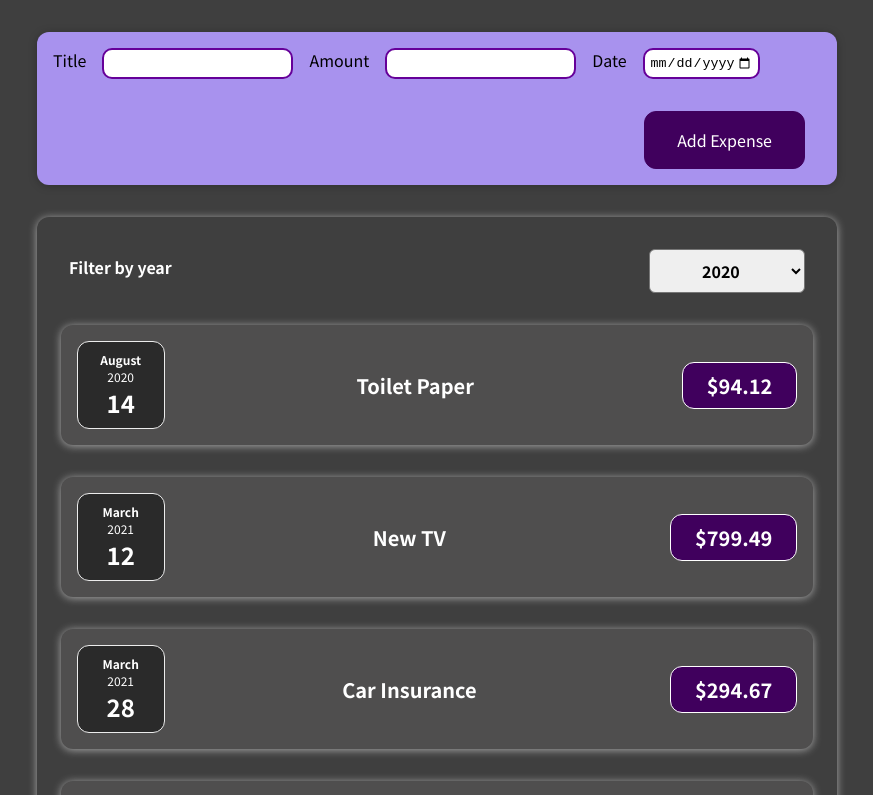
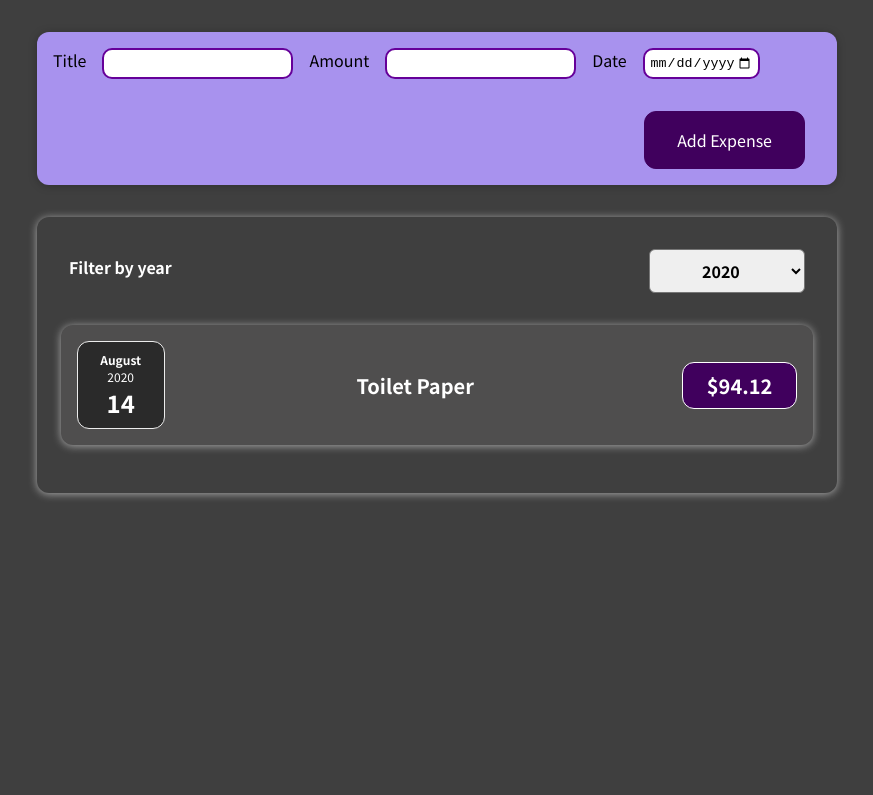
Before and after one commit to PratikHati/Expense-Tracker, a React (Create React App) app: page / in a window 1280 px wide. Shown: the top 795 px of the page, without its empty margins (203-1076 px from the left). Built offline with nearby package versions, Linux system fonts and the light colour scheme; the HTML template or start-up script is replaced by a standard one.

Commit message:
Conditional rendering of objects

```diff
--- a/src/App.js
+++ b/src/App.js
@@ -14,13 +14,13 @@ const DUMMY_EXPENSES = [
     id: 'e3',
     title: 'Car Insurance',
     amount: 294.67,
-    date: new Date(2021, 2, 28),
+    date: new Date(2022, 2, 28),
   },
   {
     id: 'e4',
     title: 'New Desk (Wooden)',
     amount: 450,
-    date: new Date(2021, 5, 12),
+    date: new Date(2023, 5, 12),
   },
 ];
 
--- a/src/components/Expense/Expense.js
+++ b/src/components/Expense/Expense.js
@@ -3,18 +3,22 @@ import Card from "../UI/Card";
 import React, {useState} from "react";
 import ExpensesFilter from "./ExpensesFilter";
 
-function Expenses(props) {
+function Expenses(props) {  //props contain all the data from parent
 
-    const [year1,year2]=useState('2020');
+    const [year1,year2] = useState('2020');
     const myfunc = year =>{
         // console.log(year);
         // console.log('Expense.js');
         year2(year);
     };
+
+    const filteredYear = props.items.filter( x => {
+        return x.date.getFullYear().toString() === year1;
+    });
     return(
     <Card className='expenses'>
         <ExpensesFilter secondprop={year1} onChangeItem = {myfunc}></ExpensesFilter>
-        {props.items.map(expense =><ExpenseItem
+        {filteredYear.map(expense =><ExpenseItem
                                         //we have to add a identifier so that react can add new objects
                                         key = {expense.Id}
                                         title={expense.title}
```
Also changed, not shown: 1 other file (tests, documents, lock files or other folders).
